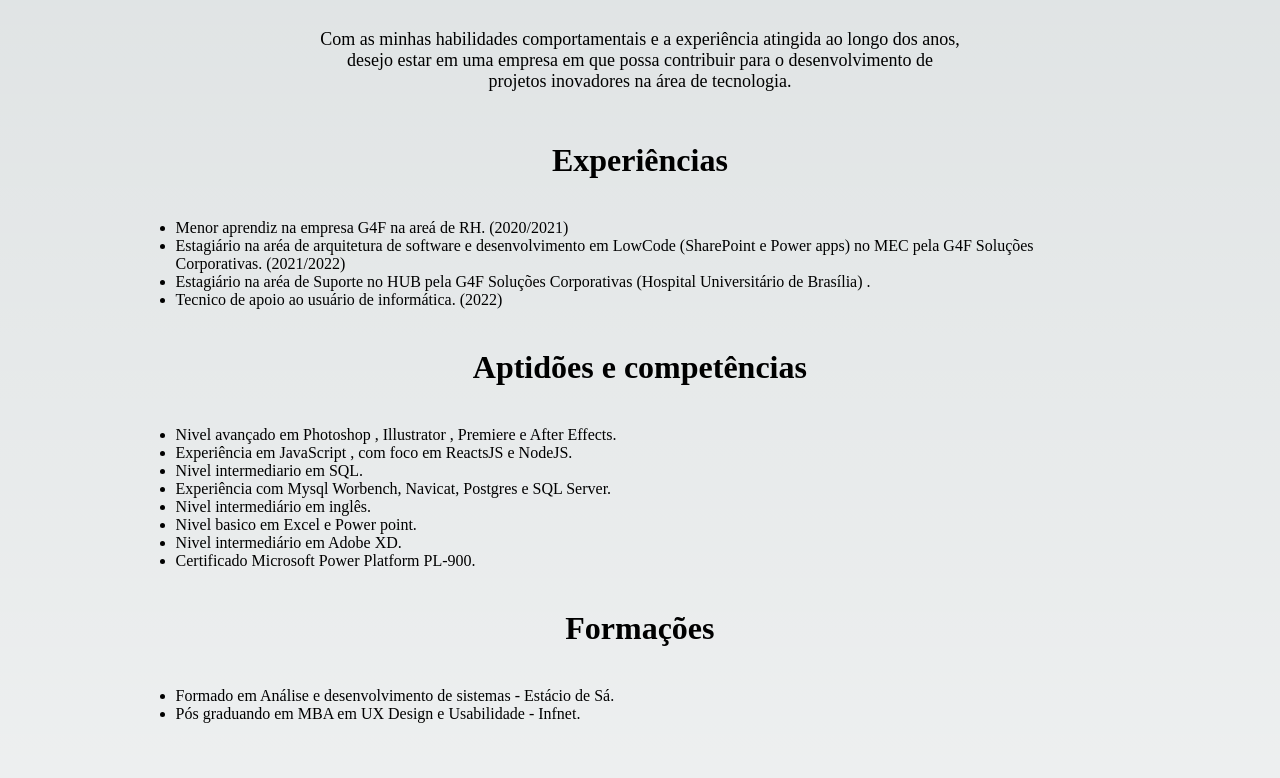
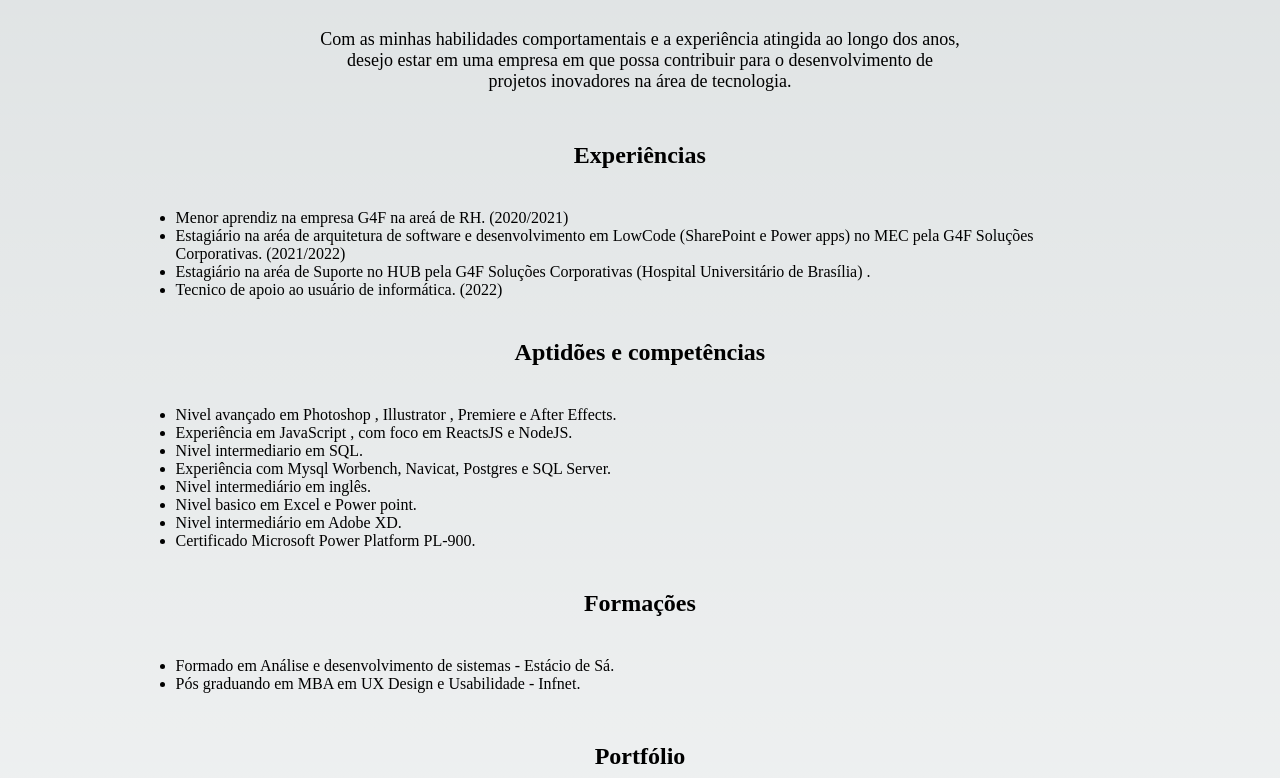
Before and after one commit to LucaMaia/curriculo-luca, a Next.js app: page / in a window 1280 px wide. Shown: the part 631-1409 px from the top of the page. Built offline with nearby package versions, Linux system fonts and the light colour scheme.

Commit message:
size-titles

```diff
--- a/src/subpages/Listas/index.jsx
+++ b/src/subpages/Listas/index.jsx
@@ -5,9 +5,9 @@ export default function Listas(){
     return(
         <Zoom  duration={2000} bottom left>
             <Fade duration={3000}>
-                    <h1 className={styles.title}>
+                    <h2 className={styles.title}>
                         Experiências
-                    </h1>
+                    </h2>
 
                     <ul className={styles.espaco_lista_experiencia}>
                         <li className={styles.lista}>
@@ -28,9 +28,9 @@ export default function Listas(){
                         </li>
                     </ul>
 
-                    <h1 className={styles.title}>
+                    <h2 className={styles.title}>
                         Aptidões e competências
-                    </h1>
+                    </h2>
 
                     <ul className={styles.espaco_lista_aptidoes}>
                         <li className={styles.lista}>
@@ -66,9 +66,9 @@ export default function Listas(){
                         </li>
                     </ul>
 
-                    <h1 className={styles.title}>
+                    <h2 className={styles.title}>
                         Formações
-                    </h1>
+                    </h2>
 
                     <ul className={styles.espaco_lista_aptidoes}>
                         <li className={styles.lista}>
--- a/src/subpages/Portfolio/index.jsx
+++ b/src/subpages/Portfolio/index.jsx
@@ -18,9 +18,9 @@ let videos = [
 export default function Portfolio(){
     return(
         <>
-           <h1 className={styles.title}>
+           <h2 className={styles.title}>
                Portfólio
-           </h1>
+           </h2>
 
             <div className={styles.alinhamento}>
                 {videos.map((item,index) => {
```
